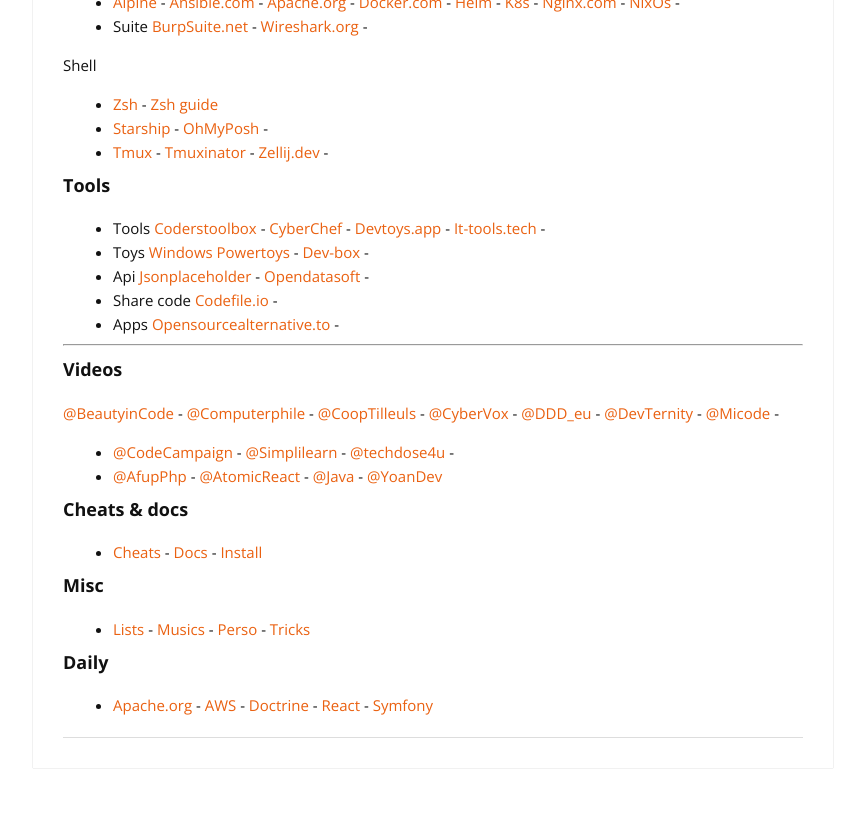
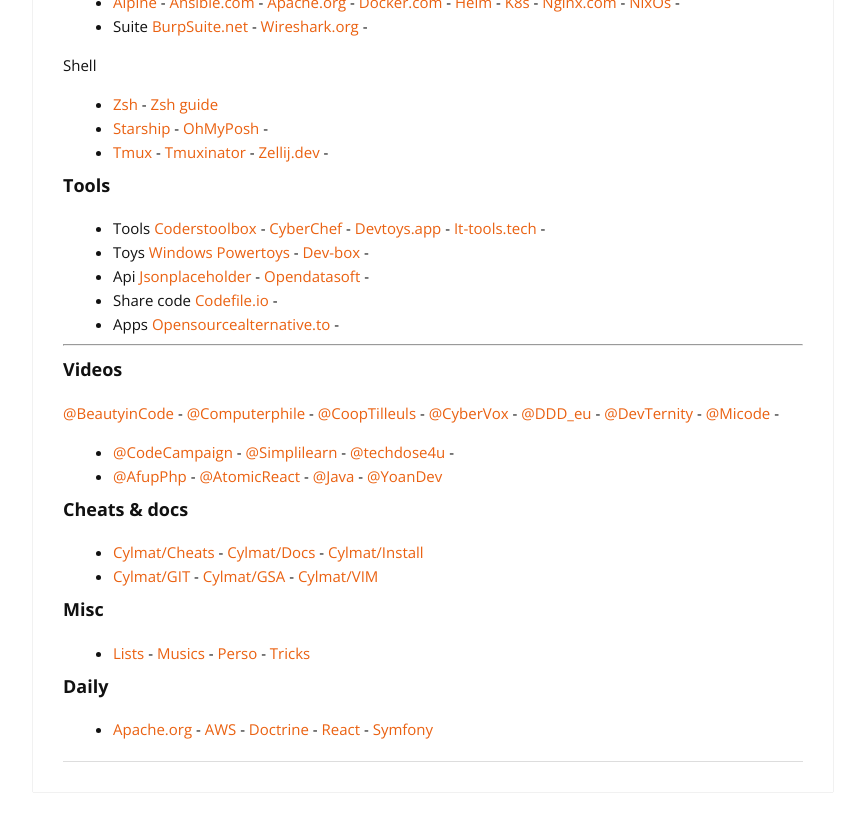
Before and after one commit to cylmat/cylmat.github.io, a Jekyll site: the page built from _pages/USEFUL.md, in a window 1280 px wide and 900 px high, scrolled down 2579 px. Shown: the top 832 px of the window, without its empty margins (207-1072 px from the left). Built offline with Jekyll 4.4.1, drawn with Linux system fonts in a browser that asks for light colours; nearby versions of some CDN libraries.

Commit message:
Update USEFUL.md

```diff
--- a/_pages/USEFUL.md
+++ b/_pages/USEFUL.md
@@ -146,7 +146,8 @@
 [@YoanDev](https://m.youtube.com/@yoandevco)
 
 ### Cheats & docs
-* [Cheats](https://github.com/cylmat/cheats) - [Docs](https://github.com/cylmat/docs) - [Install](https://github.com/cylmat/docs/tree/main/install)
+* [Cylmat/Cheats](https://github.com/cylmat/cheats) - [Cylmat/Docs](https://github.com/cylmat/docs) - [Cylmat/Install](https://github.com/cylmat/docs/tree/main/install)
+* [Cylmat/GIT](https://github.com/cylmat/cheats/blob/main/GIT-cheats.md) - [Cylmat/GSA](https://github.com/cylmat/cheats/blob/main/GSA-cheats.md) - [Cylmat/VIM](https://github.com/cylmat/cheats/blob/main/VIM-cheats.md)
 
 ### Misc
 * [Lists](https://cylmat.github.io/lists) - [Musics](https://cylmat.github.io/musics) - [Perso](https://cylmat.github.io/personnalite) - [Tricks](https://cylmat.github.io/tricks)
```
